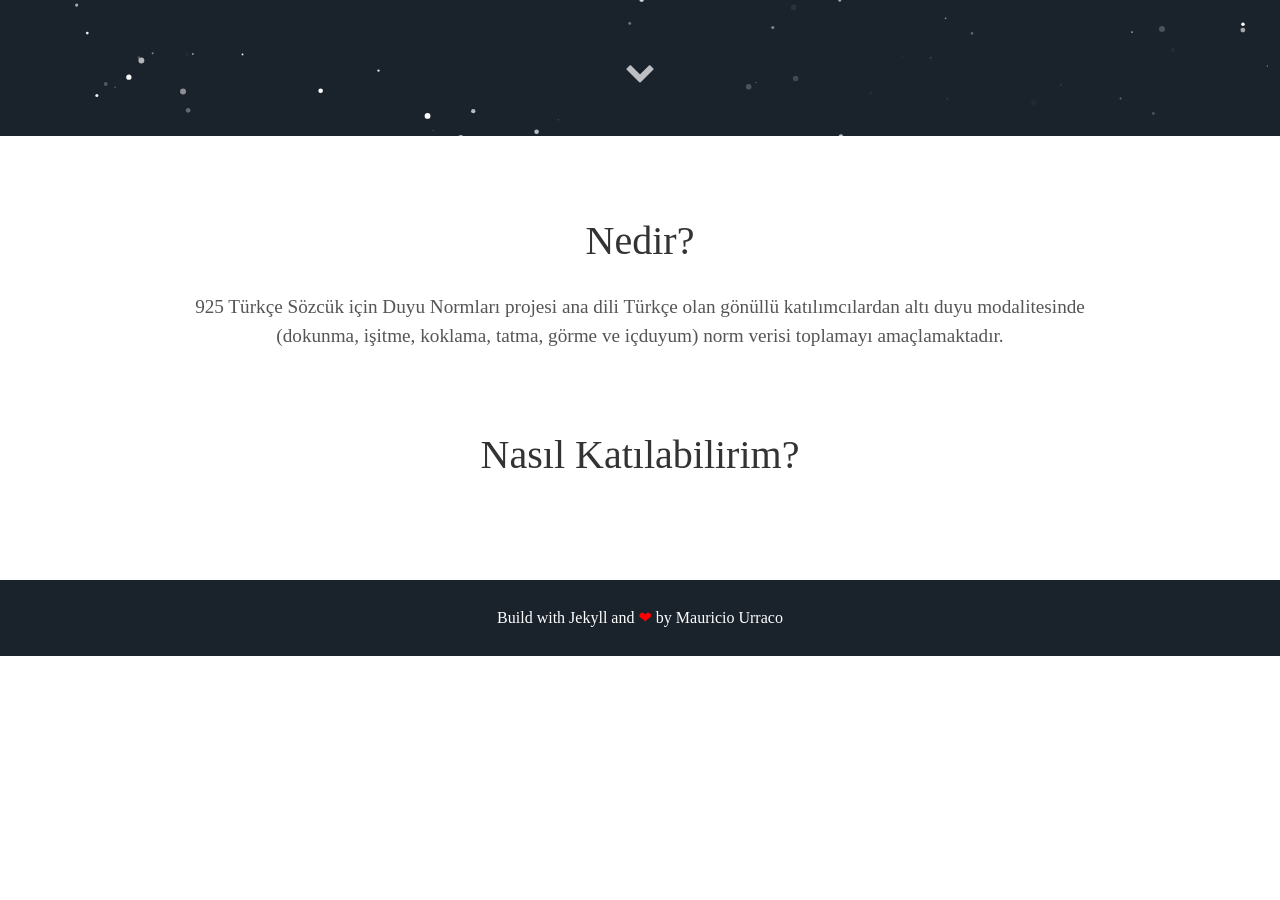
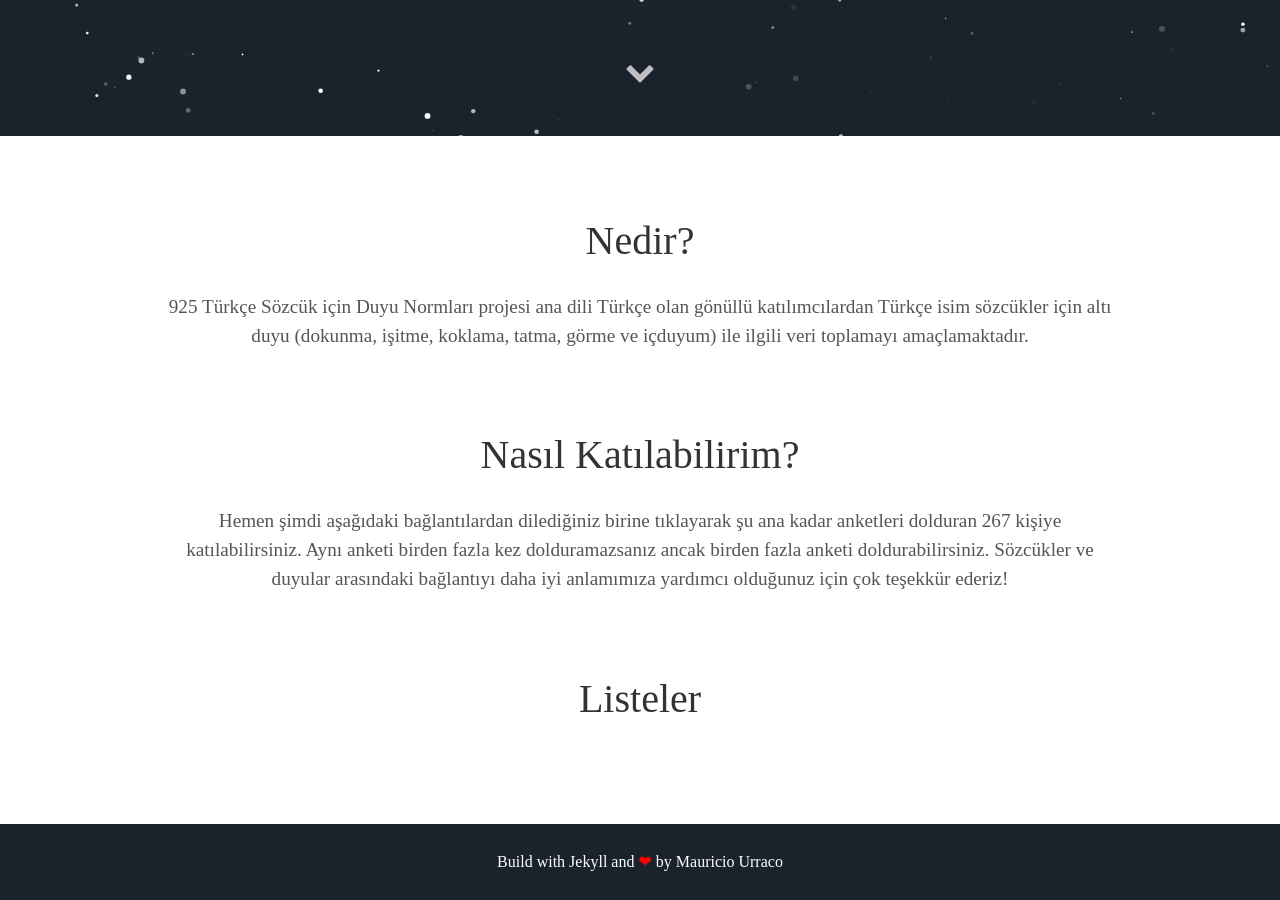
Before and after one commit to 925sozcuk/925sozcuk.github.io, a Jekyll site: the page built from index.html, in a window 1280 px wide and 900 px high, scrolled down 764 px. Built offline with Jekyll 4.4.1, drawn with Linux system fonts in a browser that asks for light colours; some web fonts are replaced; before the commit the page ends 1420 px from its top, so only the background shows below that.

Commit message:
Update about.html

```diff
--- a/_includes/about.html
+++ b/_includes/about.html
@@ -1,7 +1,12 @@
 <div class="user-details">
+
   <h1>Nedir?</h1>
   <p>925 Türkçe Sözcük için Duyu Normları projesi ana dili Türkçe olan gönüllü katılımcılardan
-    altı duyu modalitesinde (dokunma, işitme, koklama, tatma, görme ve içduyum)
-    norm verisi toplamayı amaçlamaktadır.</p>
+   Türkçe isim sözcükler için altı duyu (dokunma, işitme, koklama, tatma, görme ve içduyum) ile ilgili veri toplamayı amaçlamaktadır.</p>
   <h1>Nasıl Katılabilirim?</h1>
-</div>
+  <p>Hemen şimdi aşağıdaki bağlantılardan dilediğiniz birine tıklayarak şu ana kadar anketleri dolduran
+    267 kişiye katılabilirsiniz. Aynı anketi birden fazla kez dolduramazsanız ancak birden fazla anketi doldurabilirsiniz.
+    Sözcükler ve duyular arasındaki bağlantıyı daha iyi anlamımıza yardımcı olduğunuz için çok teşekkür ederiz!</p>
+  <h1>Listeler</h1>
+
+  </div>
```
